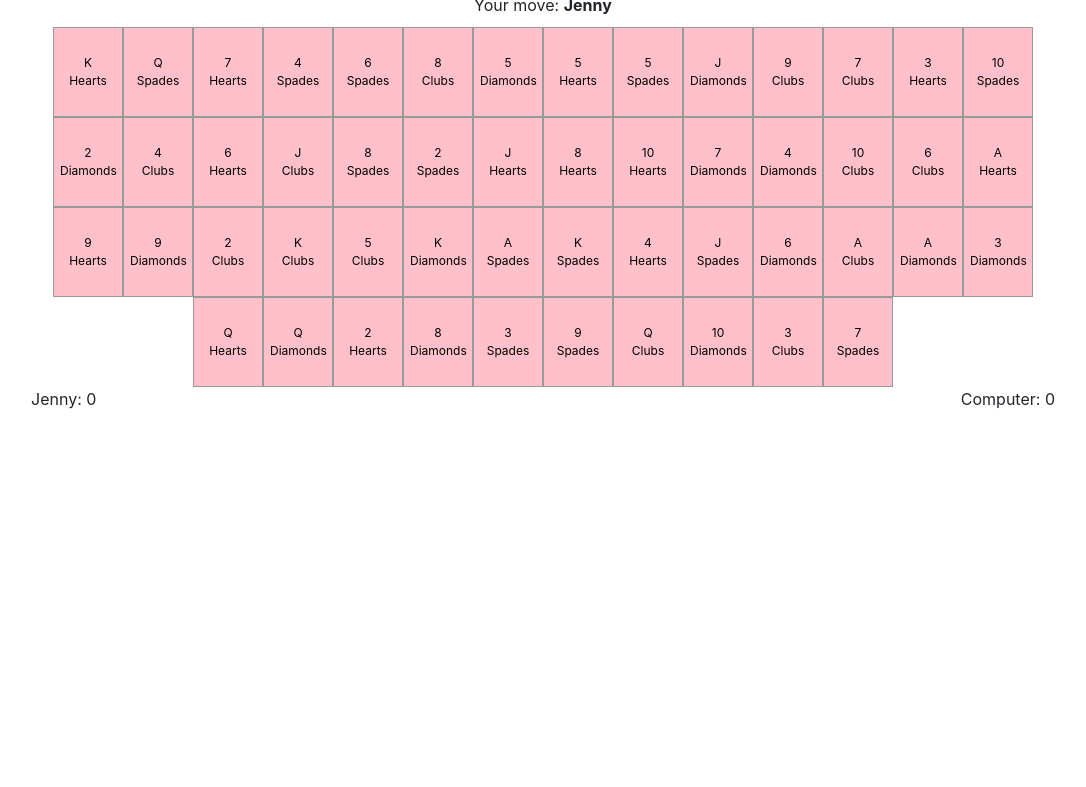
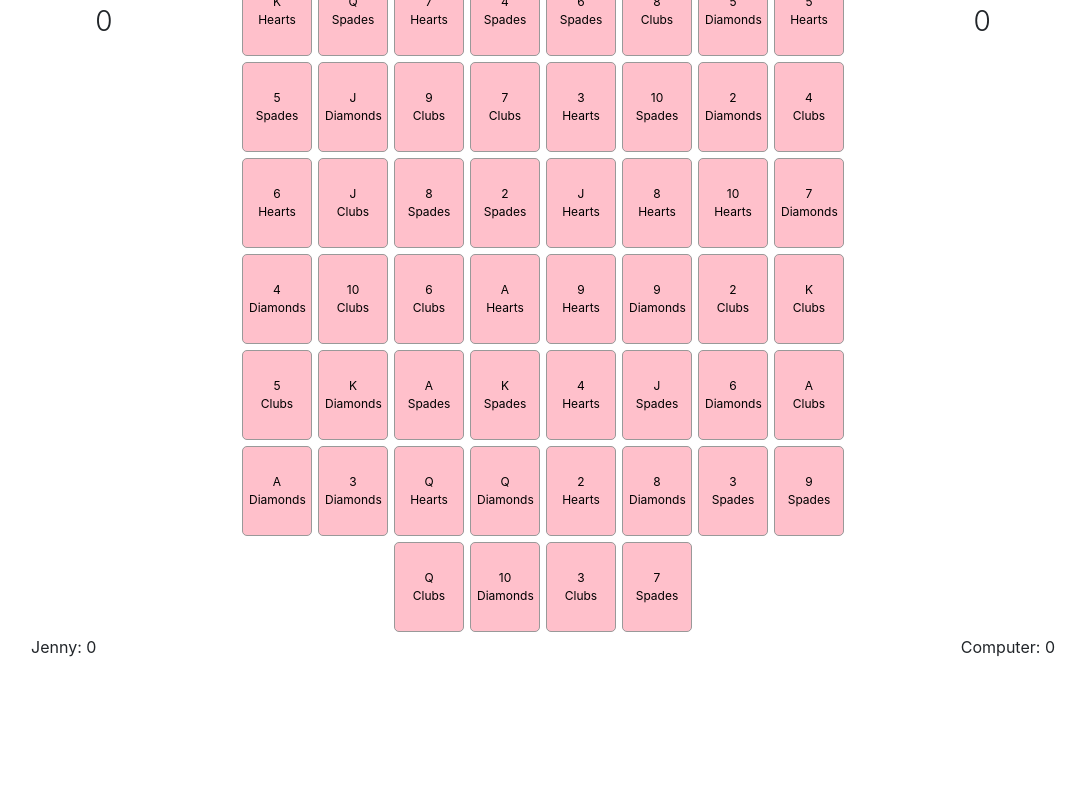
Before and after one commit to Jafsari/matchingCards, a React app: page / in a window 1280 px wide. Shown: the part 183-970 px from the top of the page, without its empty margins (97-1183 px from the left). Before the commit the page ends 800 px from the top, so only its background shows below. Built offline with nearby package versions, Linux system fonts and the light colour scheme.

Commit message:
added MatchedBoards component to store matched pairs

```diff
--- a/public/index.html
+++ b/public/index.html
@@ -10,6 +10,7 @@
     -->
     <link rel="manifest" href="%PUBLIC_URL%/manifest.json">
     <link rel="shortcut icon" href="%PUBLIC_URL%/favicon.ico">
+    <link href="https://fonts.googleapis.com/css?family=Roboto:300,400,700,900" rel="stylesheet">
     <!--
       Notice the use of %PUBLIC_URL% in the tags above.
       It will be replaced with the URL of the `public` folder during the build.
--- a/src/index.css
+++ b/src/index.css
@@ -1,10 +1,15 @@
+@import url('https://fonts.googleapis.com/css?family=Open+Sans:300,400,700,800');
+
 body {
+    font-family: "Open-Sans", sans-serif;
     font: 14px;
     margin: 20px;
   }
 
+
 .game {
     margin: 10%;
+    margin-top: 5%;
     text-align:center;
   }
 
@@ -16,6 +21,8 @@ body {
     height: 90px;
     text-align: center;
     width: 70px;
+    border-radius: 5px;
+    margin: 3px;
   }
 
   .status {
@@ -27,3 +34,11 @@ body {
     display: flex;
     justify-content: space-between;
 }
+
+.matchedBoard {
+    text-align: center;
+}
+
+.matchedBoardScore {
+    font-weight: 300;
+}
--- a/src/index.js
+++ b/src/index.js
@@ -2,6 +2,7 @@ import React from 'react';
 import ReactDOM from 'react-dom';
 import './index.css';
 import 'bootstrap/dist/css/bootstrap.min.css';
+
 
 class Square extends React.Component {
     constructor(props) {
@@ -25,9 +26,30 @@ class Square extends React.Component {
     }
 }
 
+class MatchedBoard extends React.Component {
+    constructor(props) {
+        super(props)
+        this.state = {
+            user: this.props.value,
+            score: this.props.score,
+            matchedPairs: [],
+        };
+    }
+
+    render() {
+        return (
+            <div>
+                <div><h3>{this.state.user}</h3></div>
+                <div><h3 className="matchedBoardScore">{this.props.score}</h3></div>
+            </div>
+        );
+    }
+}
+
 class Board extends React.Component {
     constructor(props) {
         super(props);
+        console.log(this.props.value);
         this.state = {
             cards: shuffle(createDeck()),
             currentPlayer: true,
@@ -44,14 +66,13 @@ class Board extends React.Component {
     handleClick(card, square) {
         this.cardsChosen.push(card);
         this.clickedSquares.push(square);
-        console.log(this.cardsChosen);
         square.setState({
             backgroundColor: "red",
         })
 
         // once the user has selected 2 cards
         if (this.cardsChosen.length === 2) {
-            setTimeout(()=>{this.handleEndOfTurn()},300);
+            setTimeout(() => { this.handleEndOfTurn() }, 300);
         }
     }
 
@@ -110,10 +131,27 @@ class Board extends React.Component {
         return (
             <div>
                 <div className="status">Your move: <strong>{status}</strong></div>
-                <div>
+                <div className="row">
+                    <div className="col-2">
+                        <MatchedBoard
+                            key="Jenny"
+                            value="Jenny"
+                            score={this.state.points["Jenny"]}/>
+                    </div>
+
+                    <div className="col-8">
                         {cardSquare}
                     </div>
 
+
+                    <div className="col-2">
+                        <MatchedBoard
+                        key="Computer"
+                        value="Computer"
+                        score = {this.state.points["Computer"]}/>
+                    </div>
+
+                </div>
                 <div className="scoreboard">
                 <span id="userScore">Jenny: {this.state.points["Jenny"]}</span>
                 <span id="computerScore">Computer: {this.state.points["Computer"]}</span>
@@ -131,10 +169,6 @@ class Game extends React.Component {
                     <div><h2>Card Matching</h2></div>
                     <div className="game-board">
                         <Board />
-                </div>
-                <div className="game-info">
-                    <div>{/* status */}</div>
-                    <ol>{/* TODO */}</ol>
                     </div>
                 </div>
         );
```
Lines whose indentation alone changed are shown as unchanged.
